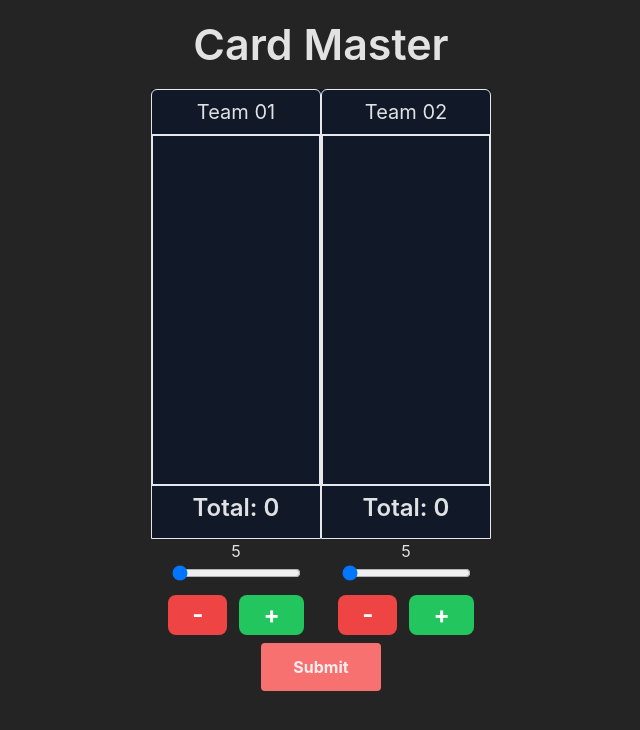
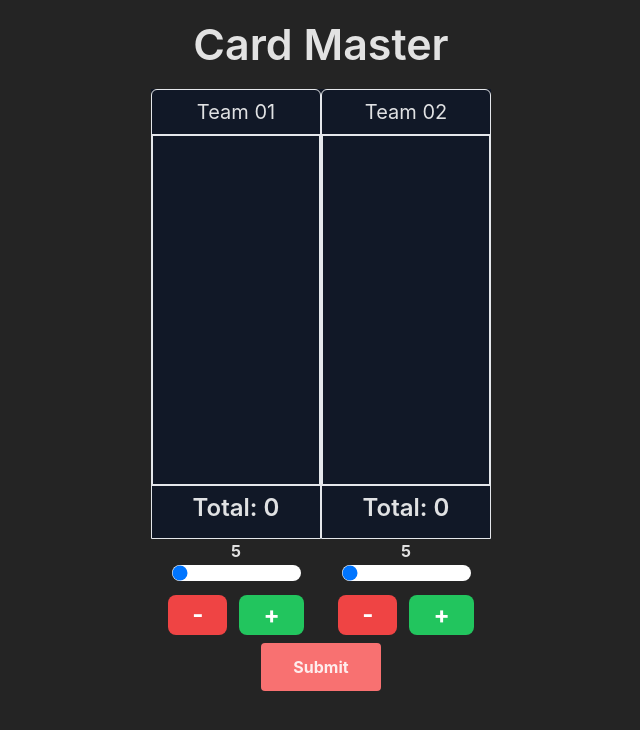
Before and after one commit to hridoykhandakar/card-master, a React (Vite) app: page / in a window 1280 px wide. Shown: the top 730 px of the page, without its empty margins (319-959 px from the left). Built offline with nearby package versions, Linux system fonts and the light colour scheme.

Commit message:
add style to range

```diff
--- a/src/App.jsx
+++ b/src/App.jsx
@@ -40,7 +40,6 @@ const App = () => {
     setTwoValue(0);
     setOneArith("");
     setTwoArith("");
-    winChecker(totalScoreTeamOne, totalScoreTeamTwo);
 
     if (oneArith === "+") {
       setTotalScoreTeamOne(totalScoreTeamOne + oneValue);
@@ -64,6 +63,7 @@ const App = () => {
     setDisabled(true);
     setTeamOne(false);
     setTeamTwo(false);
+    winChecker(totalScoreTeamOne, totalScoreTeamTwo);
   };
   const handleTeamOneClickSub = (e) => {
     e.preventDefault();
@@ -116,7 +116,7 @@ const App = () => {
 
           <div className="add  w-[340px]   flex items-center justify-between">
             <div className="team1 w-1/2 text-center ">
-              <p>
+              <p className="font-bold">
                 {oneValue}
                 {oneArith}
               </p>
@@ -130,13 +130,13 @@ const App = () => {
               />
             </div>
             <div className="team2 w-1/2 text-center">
-              <p>
+              <p className="font-bold">
                 {twoValue}
                 {twoArith}
               </p>
               <form className="" action="">
                 <input
-                  className="bg-teal-400 "
+                  className="appearance-none  h-4  rounded-lg outline-none "
                   type="range"
                   min="5"
                   max="13"
--- a/src/components/ScoreInput.jsx
+++ b/src/components/ScoreInput.jsx
@@ -28,6 +28,7 @@ const ScoreInput = ({
           <option value="13">13</option>
         </select> */}
         <input
+          className="appearance-none  h-4  rounded-lg outline-none"
           type="range"
           min="5"
           max="13"
```
